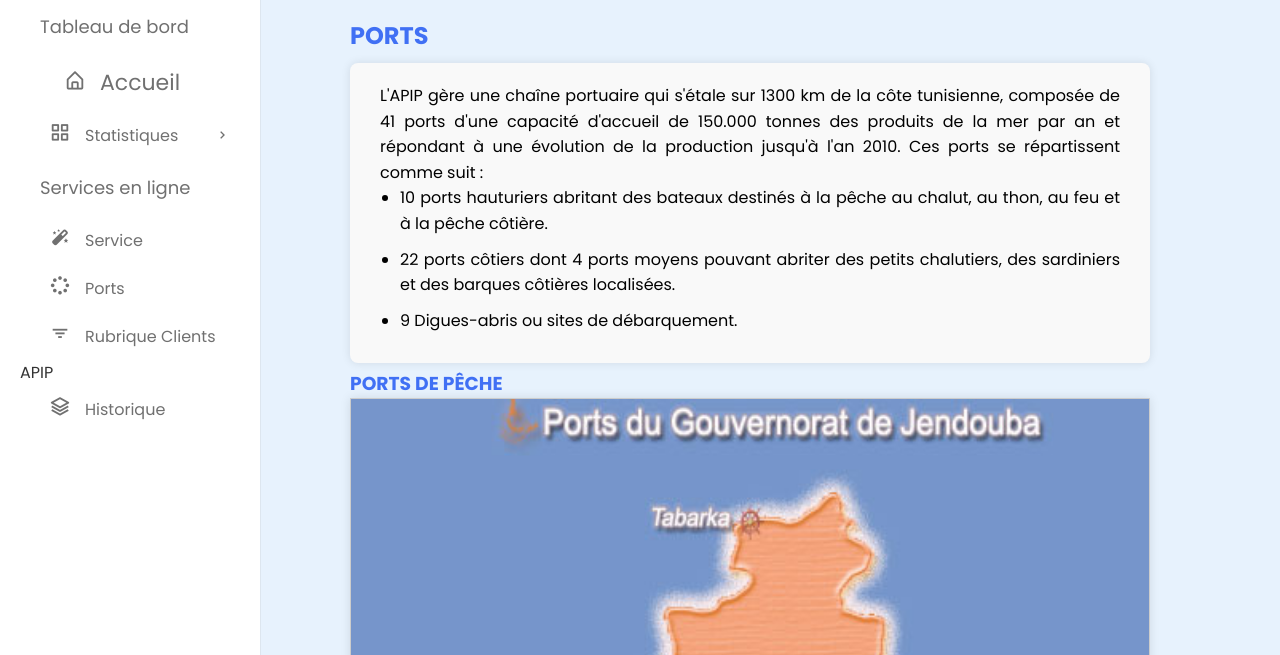
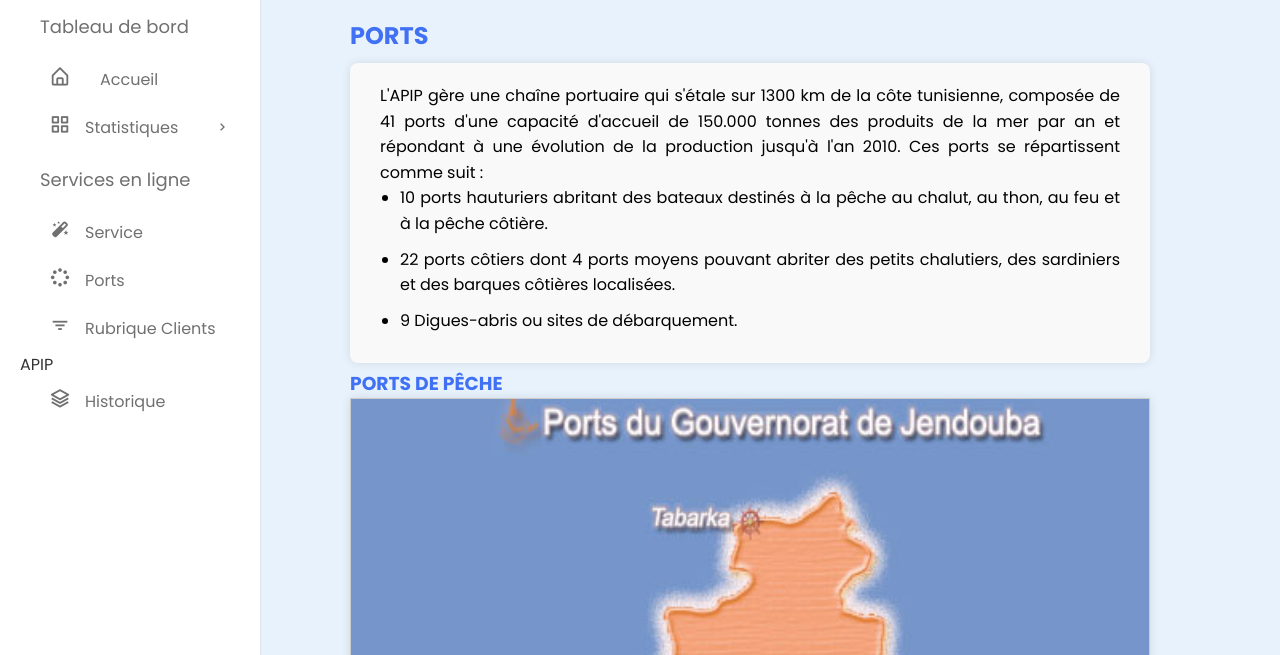
Before and after one commit to yosraabassi/yosraabassi.github.io, a plain HTML site: page ports.html in a window 1280 px wide. Shown: the part 82-737 px from the top of the page. Drawn offline with nearby package versions, Linux system fonts and the light colour scheme.

Commit message:
Update ports.html

```diff
--- a/ports.html
+++ b/ports.html
@@ -63,7 +63,8 @@
     </style>
 </head>
 <body>
-  <nav class="navbar">
+      <!-- navbar -->
+    <nav class="navbar">
       <div class="logo_item">
         <i class="bx bx-menu" id="sidebarOpen"></i>
         <img src="logo.png" alt=""></i>APIP
@@ -98,12 +99,12 @@
           <li class="item">
             <div href="index.html" class="nav_link submenu_item">
               <span class="navlink_icon">
-                     <a href="index.html" class="nav_link submenu_item">
-  <span class="navlink_icon">
-    <i class="bx bx-home-alt"></i>
-  </span>
-  <span class="navlink">Accueil</span>
-</a>
+                <i class="bx bx-home-alt"></i>
+              </span>
+              <a href="index.html" class="nav_link submenu_item">
+              <span class="navlink">Accueil</span>
+              <box-icon type='solid' name='tachometer'></box-icon>
+              </a>
             </div>
 
 
@@ -193,8 +194,6 @@
         </div>
       </div>
     </nav>
-
-
         <h2 style="color: var(--blue-color); font-weight: bold; margin-top: 100px;  margin-left: 350px">
        PORTS
 </h2>
```
